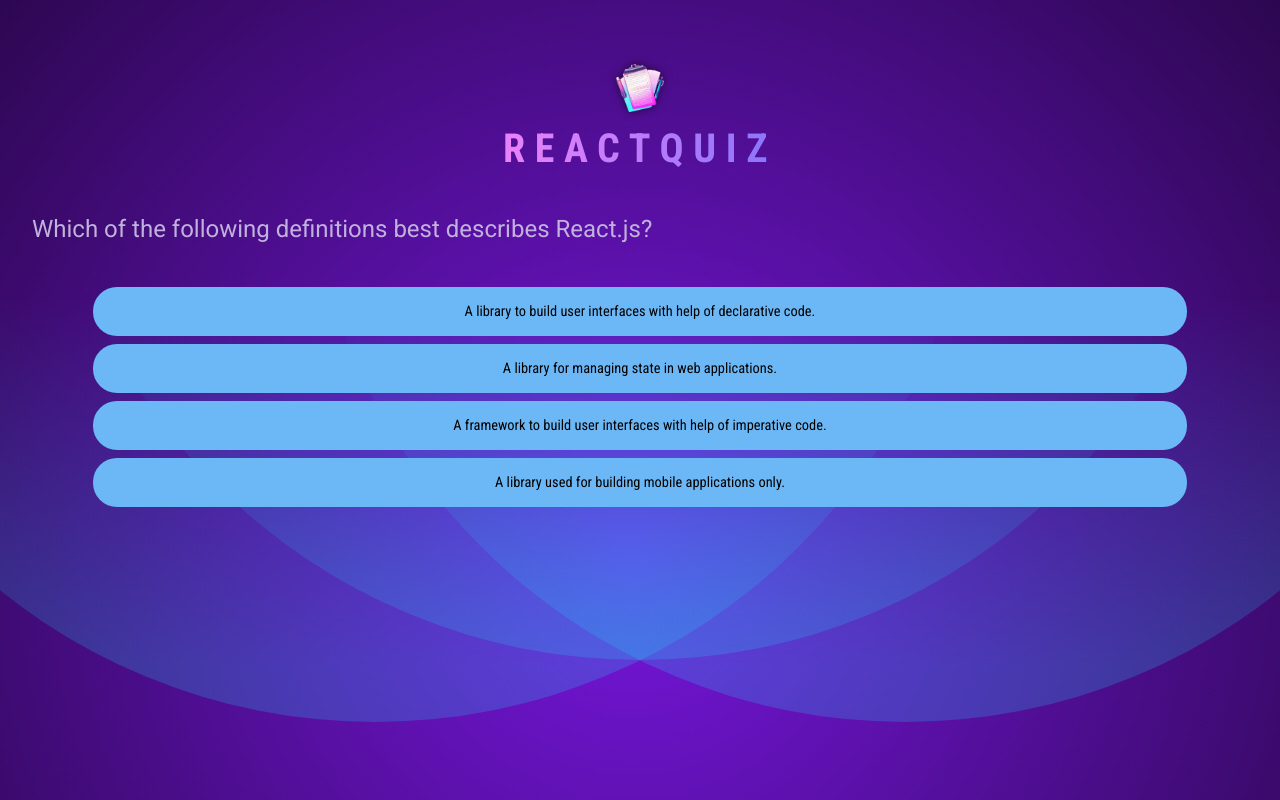
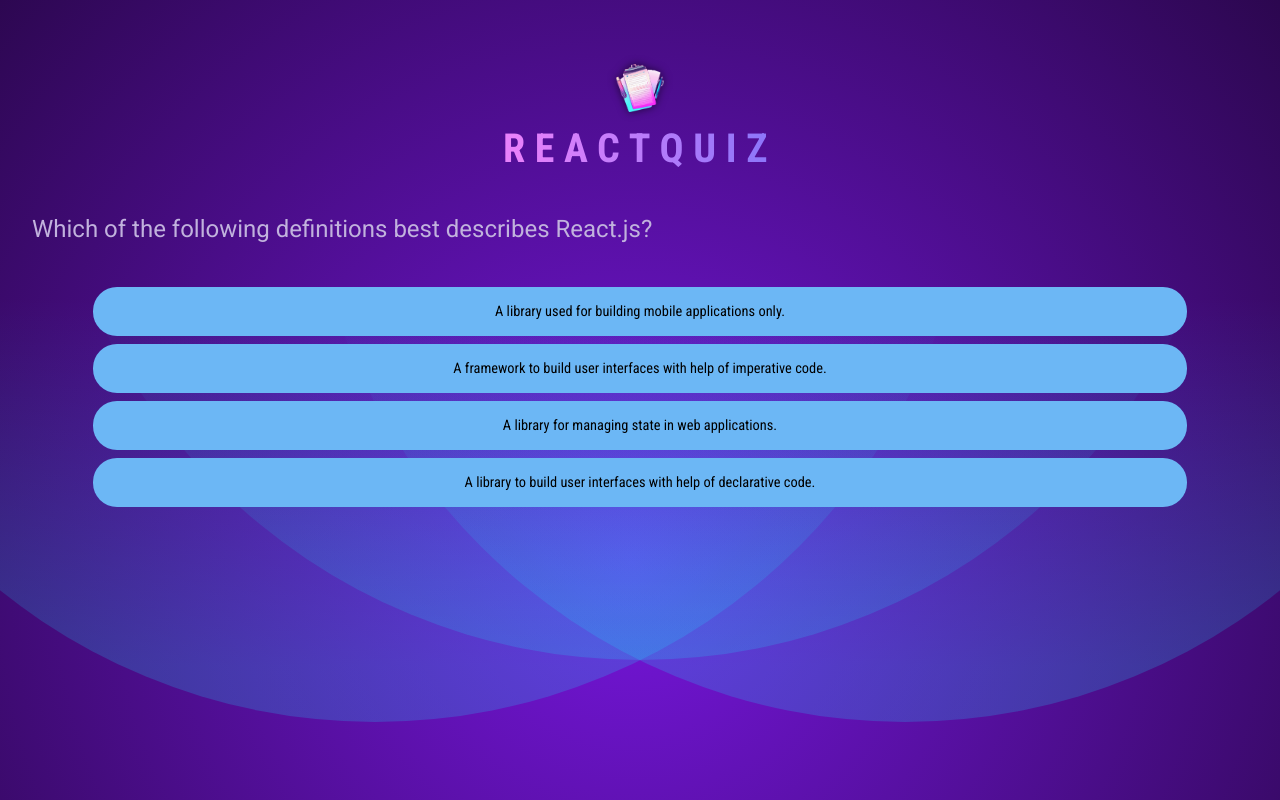
Before and after one commit to arcade15xyz/Quiz-2, a React (Vite) app: page / in a window 1280 px wide. Built offline with nearby package versions, Linux system fonts and the light colour scheme.

Commit message:
First shuffling of answers done

```diff
--- a/src/components/Quiz.jsx
+++ b/src/components/Quiz.jsx
@@ -6,6 +6,9 @@
 
     const [userAnswers, setUserAnswers] = useState([]);
     const activeQuestionIndex = userAnswers.length;
+
+    const shuffledAnswers = [...QUESTION[activeQuestionIndex].answers];
+    shuffledAnswers.sort(()=>Math.random() - 0.5);
 
     function handleSelectAnswer(selectedAnswer){
         setUserAnswers((prevUserAnswers)=>{
@@ -18,7 +21,7 @@
         <div id="question">
             <h2>{QUESTION[activeQuestionIndex].text}</h2>
             <ul id="answers">
-                {QUESTION[activeQuestionIndex].answers.map(answer =>(
+                {shuffledAnswers.map(answer =>(
                     <li key={answer} className="answer">
                         <button
                         onClick={()=>handleSelectAnswer(answer)}>{answer}</button>
```
